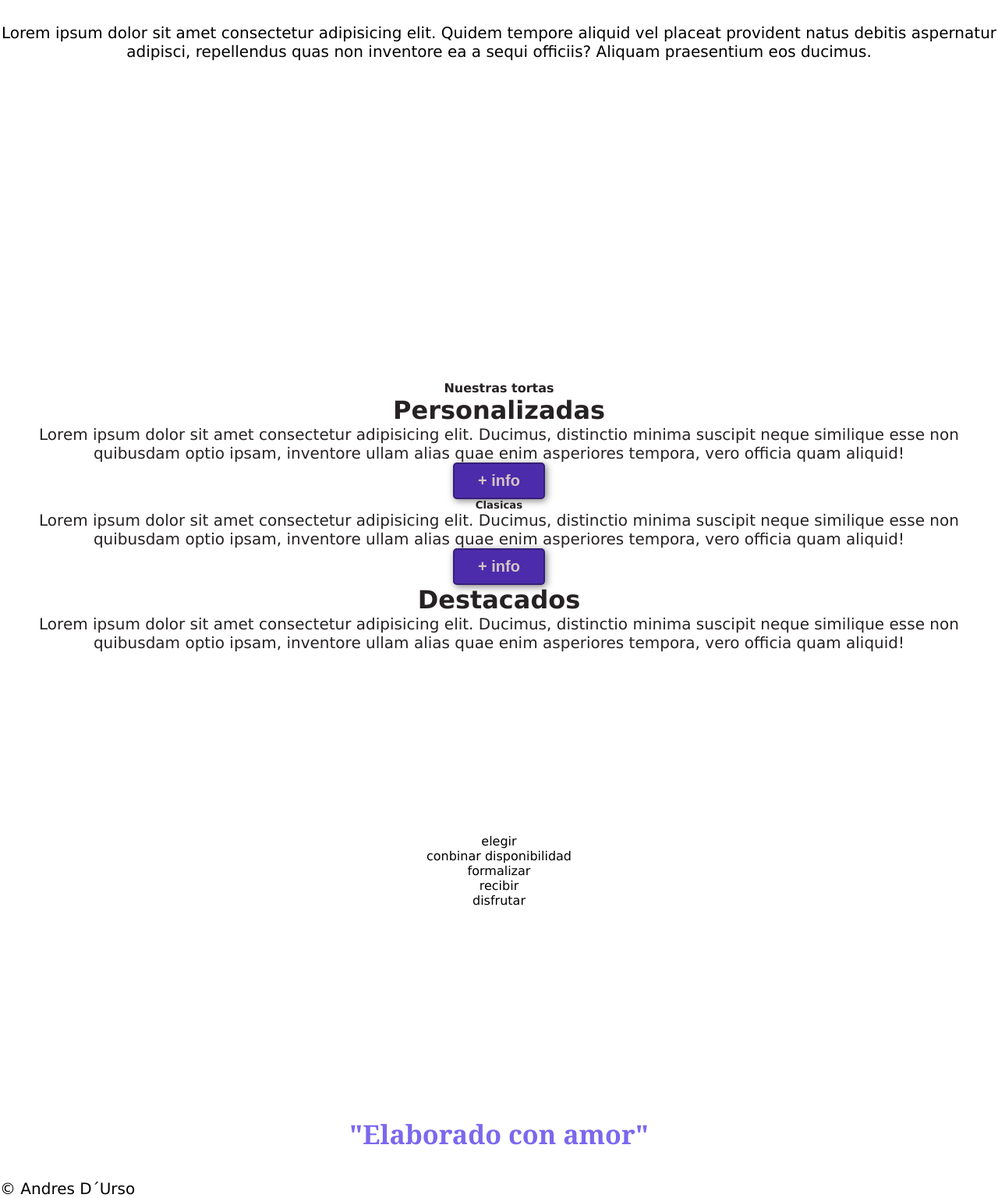
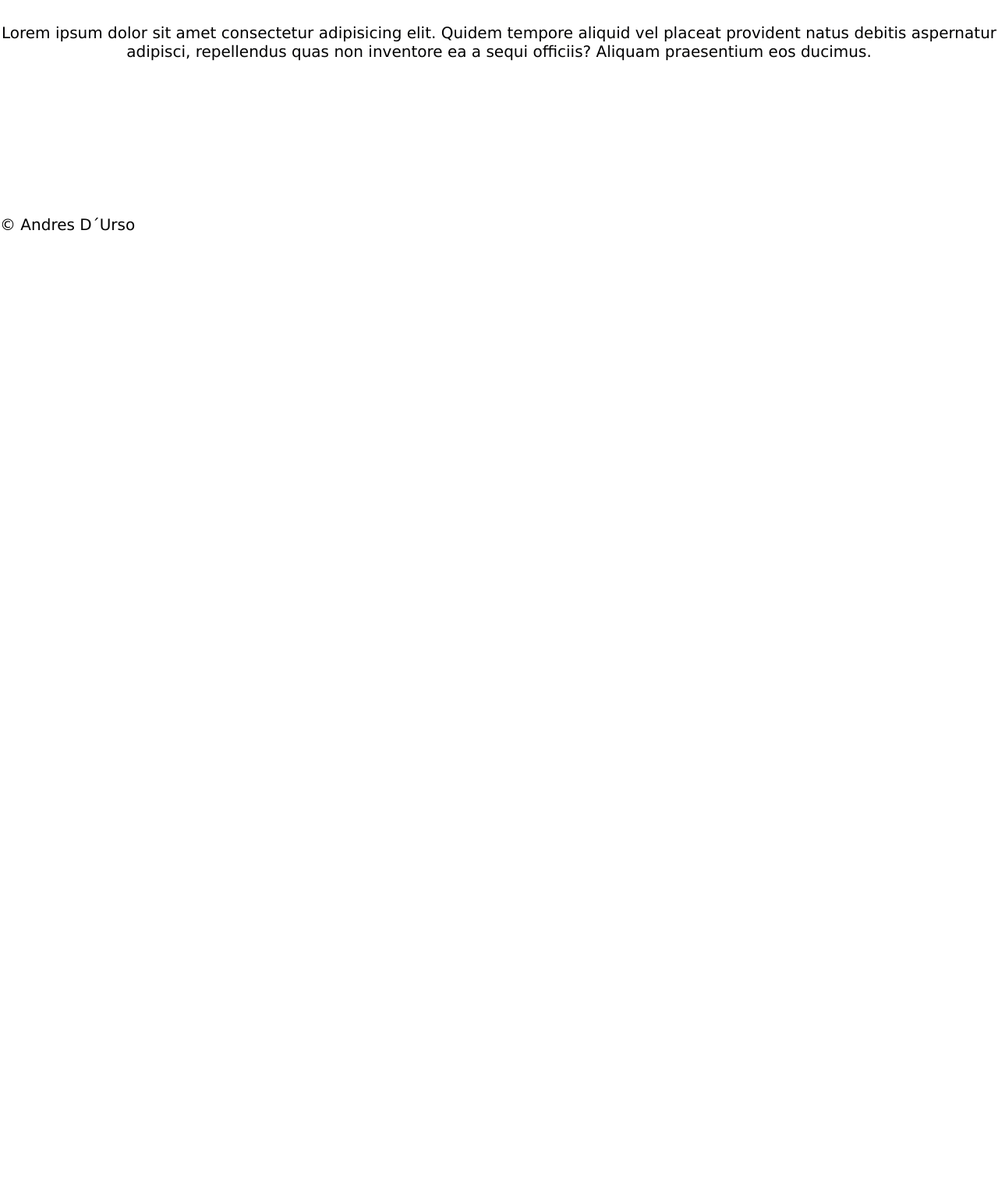
Before and after one commit to andresdurso/pre-entrega-proyecto-final.-, a plain HTML site: page index.html in a window 1280 px wide. Shown: the part 886-2422 px from the top of the page at 78% size. After the commit the page ends 1186 px from the top, so only its background shows below. Drawn offline with Linux system fonts and the light colour scheme.

Commit message:
cambios en html y css

```diff
--- a/css/style.css
+++ b/css/style.css
@@ -47,7 +47,7 @@ header .logo{
     margin: 0;
     padding: 25px 30px;
     font-weight: bold;
-    color: blueviolet;
+    color: rgba(137, 43, 226, 0.74);
     font-size: 1.7em;
 }
 
@@ -67,10 +67,10 @@ header a{
     padding: 5px 12px;
     text-decoration: none;
     font-weight: bold;
-    color: black;
+    color: #d3baddde;
 }
 header a:hover{
-    color: blueviolet;
+    color: rgba(137, 43, 226, 0.397);
 }
 
 #hero{
@@ -129,7 +129,6 @@ header a:hover{
     color: rgb(0,0,0.5) ;
 
 }
-
 #nuestros-postres{
     background-color: (30,30,30);
     color: rgba(33, 29, 31, 0.978);
@@ -212,14 +211,13 @@ h2{
 
 
 .content-carrousel figure{
-    width: 100%;
+    width: 98%;
     height: 120px;
     overflow: hidden;
     position: absolute;
     box-shadow: 0px 0px 20px 0px black;
     transition: all 300ms;
 }
-
 
 
 
@@ -235,7 +233,7 @@ h2{
 .content-carrousel figure:nth-child(10){transform: rotateY(360deg)translateZ(300px);}
 
 .content-carrousel img{
-    width: 100%;
+    width: 98%;
     transition: all 300ms;
 }
 
--- a/index.html
+++ b/index.html
@@ -43,49 +43,6 @@
         </section>
 
 
-        <section>
-        <section id="nuestros-postres">
-            <div class="container">
-            </div>
-            <h4>Nuestras tortas</h4>
-        <div class="carta">
-            <h3> Personalizadas </h3>
-            <p>Lorem ipsum dolor sit amet consectetur adipisicing elit. Ducimus, distinctio minima suscipit neque similique esse non quibusdam optio ipsam, inventore ullam alias quae enim asperiores tempora, vero officia quam aliquid!</p>
-            <button> + info </button>
-        </div>
-
-        <div class="carta">
-            <h5> Clasicas </h5>
-            <p>Lorem ipsum dolor sit amet consectetur adipisicing elit. Ducimus, distinctio minima suscipit neque similique esse non quibusdam optio ipsam, inventore ullam alias quae enim asperiores tempora, vero officia quam aliquid!</p>
-            <button> + info </button>
-        </div>
-
-            <div class="carta">
-                <h3> Destacados </h3>
-                <p>Lorem ipsum dolor sit amet consectetur adipisicing elit. Ducimus, distinctio minima suscipit neque similique esse non quibusdam optio ipsam, inventore ullam alias quae enim asperiores tempora, vero officia quam aliquid!</p>
-                <!-- <button> + info </button> -->
-            </div>
-        </section>
-
-        <section>
-        <section id="pedidos">
-            <div class="container">
-                <ul>
-                    <li>elegir</li>
-                    <li>conbinar disponibilidad </li>
-                    <li>formalizar</li>
-                    <li>recibir</li>
-                    <li>disfrutar</li>
-                </ul>
-            </div>
-        </section>
-
-
-        <section id="contacto">
-            <h2>"Elaborado con amor"</h2>
-            <!-- <button> + info  </button> -->
-        </section>
-
 
         <footer>
             <div class="container">
```
